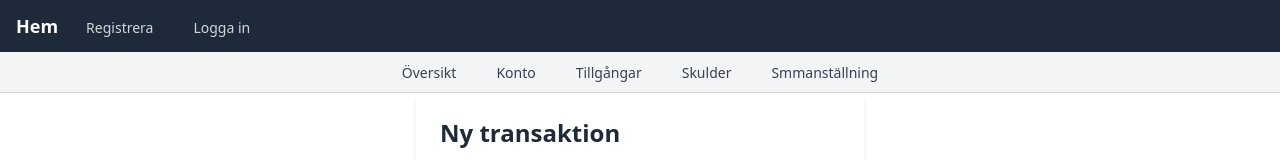
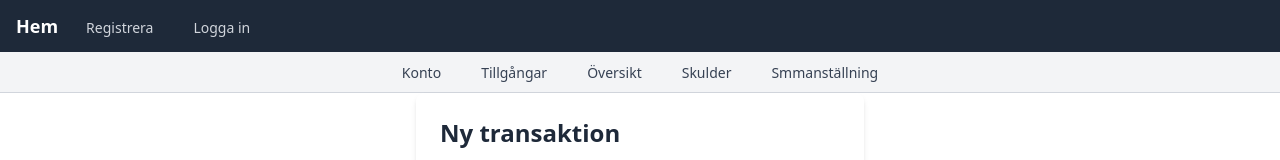
Before and after one commit to ludwig-dev/godmansbok-fe, a React (Vite) app: page /clients/1/accounts/1/transactions/new in a window 1280 px wide. Shown: the top 160 px of the page. Built offline with nearby package versions, Linux system fonts and the light colour scheme; no server answers.

Commit message:
Reorder tabs in ClientNavbar to place "Översikt" before "Skulder"

```diff
--- a/src/components/UI/ClientNavbar.tsx
+++ b/src/components/UI/ClientNavbar.tsx
@@ -9,9 +9,9 @@ export default function ClientNavbar() {
 
   // 2) Definiera klient‐specifika rutter
   const tabs: { label: string; to: string }[] = [
-    { label: "Översikt", to: `/clients/${cid}` },
     { label: "Konto", to: `/clients/${cid}/accounts` },
     { label: "Tillgångar", to: `/clients/${cid}/other-assets` },
+    { label: "Översikt", to: `/clients/${cid}` },
     { label: "Skulder", to: `/clients/${cid}/liabilities` },
     { label: "Smmanställning", to: `/clients/${cid}/summary` },
   ];
```
